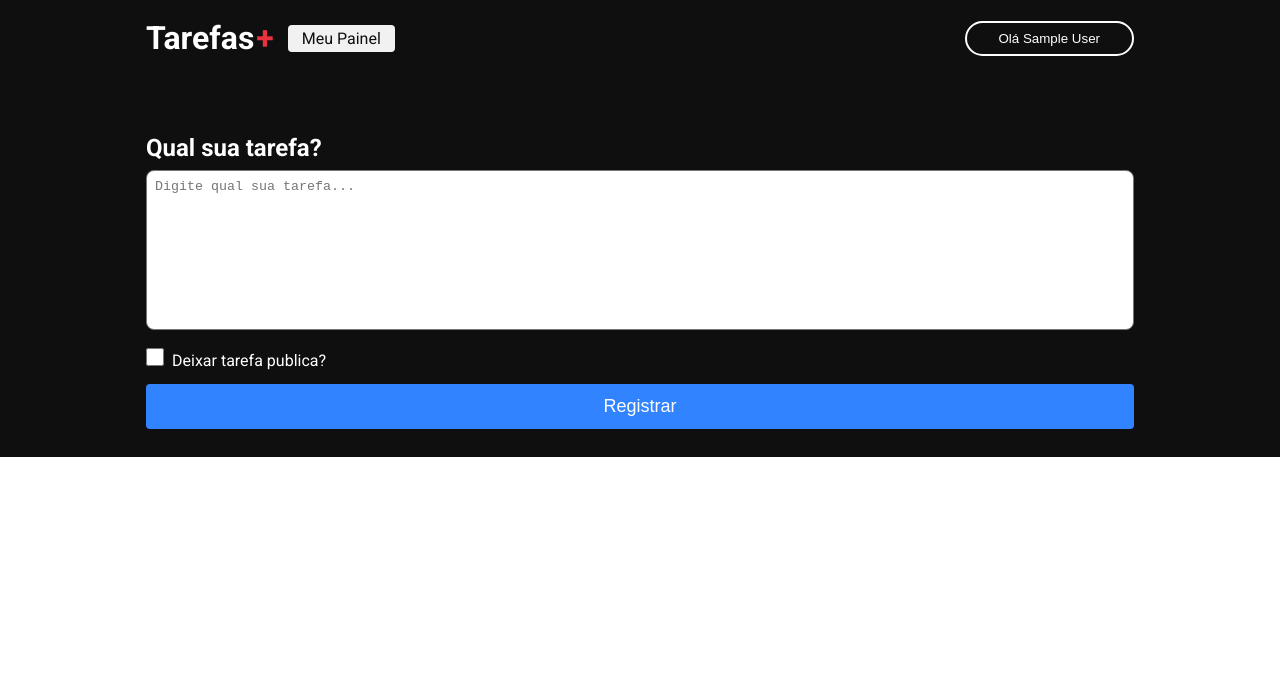
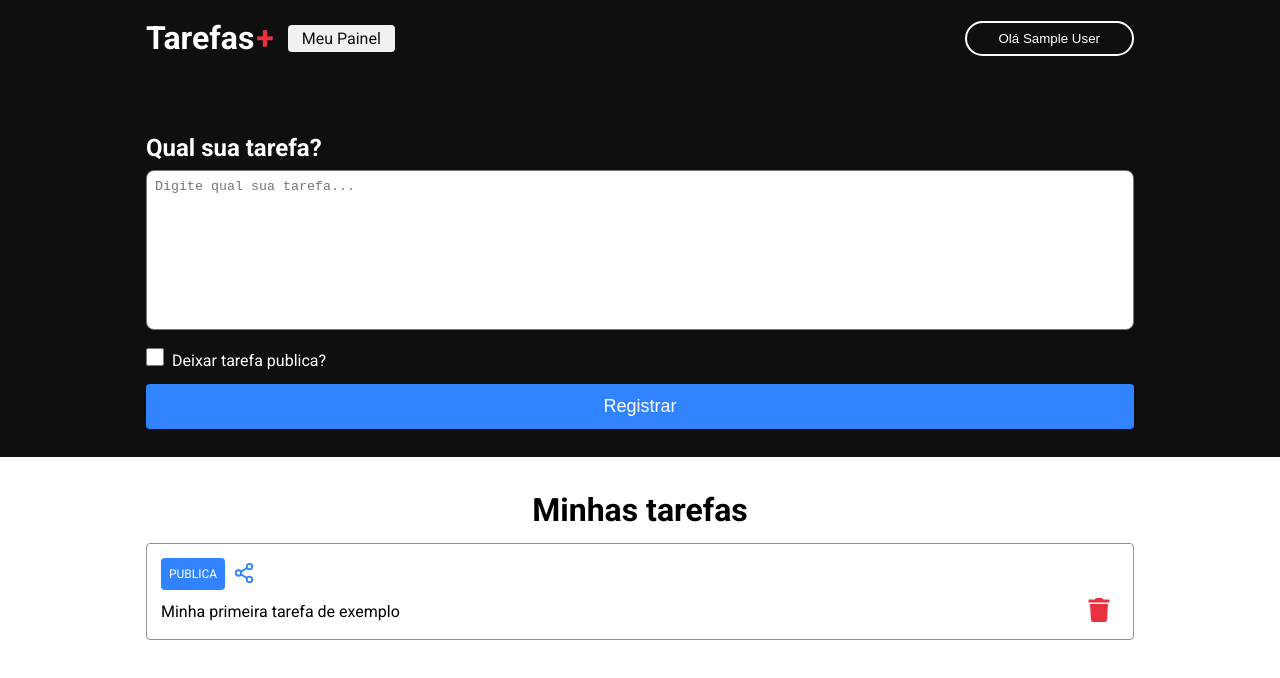
Before and after one commit to amandabragaa/website-tarefas, a Next.js app: page /dashboard in a window 1280 px wide. Shown: the top 678 px of the page. Built offline with nearby package versions, Linux system fonts and the light colour scheme; no server answers; sample sign-in values are in the browser's storage.

Commit message:
Concluindo a criação do  dashboard, fase `minhas tarefas`

```diff
--- a/package.json
+++ b/package.json
@@ -11,7 +11,8 @@
     "next": "16.2.7",
     "next-auth": "^4.24.14",
     "react": "19.2.4",
-    "react-dom": "19.2.4"
+    "react-dom": "19.2.4",
+    "react-icons": "^5.6.0"
   },
   "devDependencies": {
     "@types/node": "^20",
--- a/src/pages/dashboard/index.tsx
+++ b/src/pages/dashboard/index.tsx
@@ -4,6 +4,8 @@ import Head from "next/head";
 
 import { getSession } from "next-auth/react";
 import { Textarea } from "../../components/textarea";
+import { FiShare2 } from "react-icons/fi";
+import { FaTrash } from "react-icons/fa";
 
 export default function Dashboard() {
   return (
@@ -30,6 +32,26 @@ export default function Dashboard() {
             </form>
           </div>
         </section>
+
+        <section className={style.taskContainer}>
+          <h1> Minhas tarefas </h1>
+
+          <article className={style.task}>
+            <div className={style.tagContainer}>
+              <label className={style.tag}>PUBLICA</label>
+              <button className={style.shareButton}>
+                <FiShare2 size={22} color="#3183ff" />
+              </button>
+            </div>
+
+            <div className={style.taskContent}>
+              <p>Minha primeira tarefa de exemplo</p>
+              <button className={style.trashButton}>
+                <FaTrash size={24} color="#ea3140" />
+              </button>
+            </div>
+          </article>
+        </section>
       </main>
     </div>
   );
--- a/src/pages/dashboard/styles.module.css
+++ b/src/pages/dashboard/styles.module.css
@@ -46,3 +46,74 @@
   padding: 12px 0;
   font-size: 18px;
 }
+
+.taskContainer {
+  max-width: 1024px;
+  width: 100%;
+  padding: 0 18px;
+  margin: 34px auto 0 auto;
+  display: flex;
+  flex-direction: column;
+}
+
+.taskContainer a {
+  color: #0f0f0f;
+  text-decoration: none;
+}
+
+.taskContainer h1 {
+  text-align: center;
+  font-size: 32px;
+  margin-bottom: 14px;
+}
+
+.task {
+  margin-bottom: 14px;
+  line-height: 150%;
+  display: flex;
+  flex-direction: column;
+  align-items: flex-start;
+  border: 1.5px solid #909090;
+  border-radius: 4px;
+  padding: 14px;
+}
+
+.tagContainer {
+  display: flex;
+  align-items: center;
+  justify-content: center;
+  margin-bottom: 8px;
+}
+
+.tag {
+  background-color: #3183ff;
+  color: #fff;
+  padding: 4px 8px;
+  border-radius: 4px;
+  font-size: 12px;
+}
+
+.shareButton {
+  background-color: transparent;
+  border: 0;
+  margin: 0 8px;
+  cursor: pointer;
+}
+
+.taskContent {
+  display: flex;
+  align-items: center;
+  justify-content: space-between;
+  width: 100%;
+}
+
+.taskContent p {
+  white-space: pre-wrap;
+}
+
+.trashButton {
+  background-color: transparent;
+  border: 0;
+  margin: 0 8px;
+  cursor: pointer;
+}
```
Also changed, not shown: 1 other file (tests, documents, lock files or other folders).
